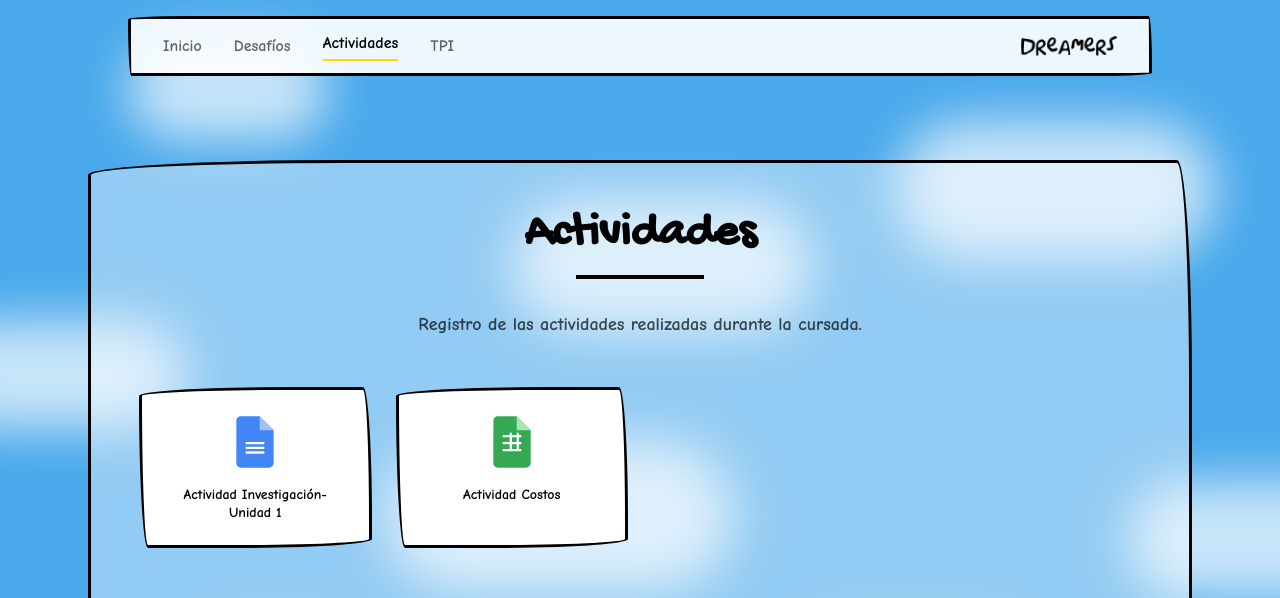
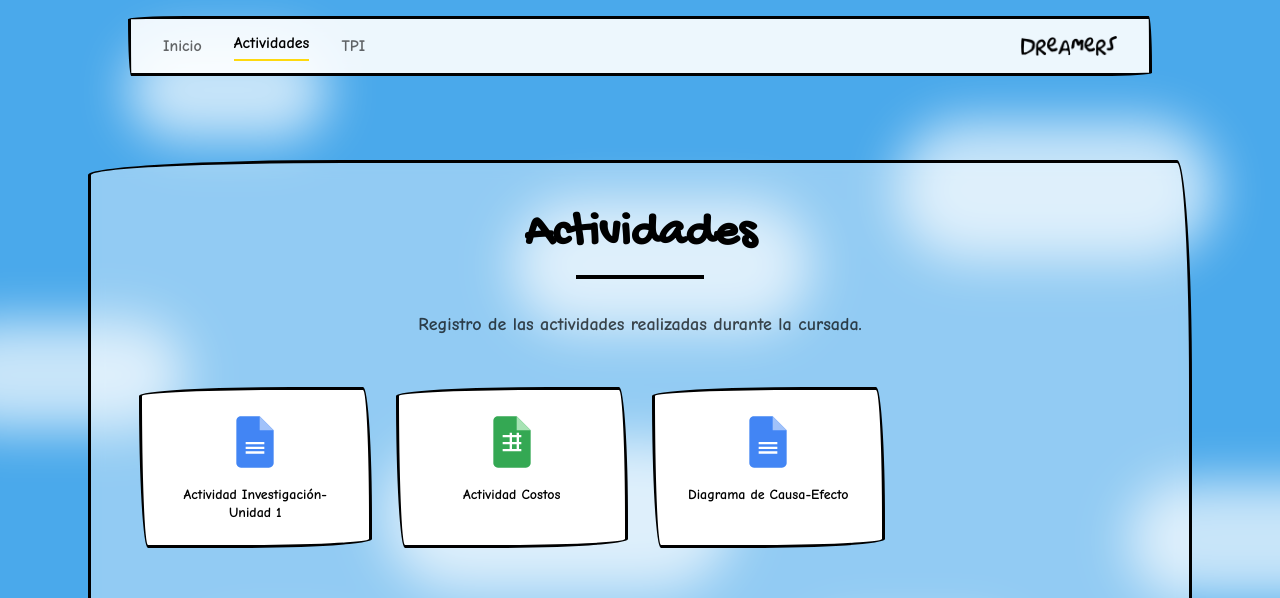
Before and after one commit to yoelmarain/Sitio-Gerencial, a React (Vite) app: page /actividades in a window 1280 px wide. Shown: the top 598 px of the page. Built offline with nearby package versions, Linux system fonts and the light colour scheme.

Commit message:
desafio 7

```diff
--- a/src/components/Navbar.jsx
+++ b/src/components/Navbar.jsx
@@ -4,10 +4,11 @@ import logoNegro from '../assets/logo-negro.png'
 
 const navItems = [
   { to: '/', label: 'Inicio' },
-  { to: '/desafios', label: 'Desafíos' },
   { to: '/actividades', label: 'Actividades' },
   { to: '/tpi', label: 'TPI' },
 ]
+
+// Arriba comente la navagcion hacia la seccion desafios
 
 export default function Navbar() {
   const [menuOpen, setMenuOpen] = useState(false)
--- a/src/data/actividades.js
+++ b/src/data/actividades.js
@@ -9,6 +9,11 @@ const actividades = [
     link: "https://docs.google.com/spreadsheets/d/1SIj3tx-IyaHAZIrTu8w69-m5AGLuwHHHZpJKQichEM8/edit?usp=sharing",
     tipo: "sheets",
   },
+  {
+    titulo: "Diagrama de Causa-Efecto",
+    link: 'https://docs.google.com/document/d/10u8nyw3T2xjuEtwlQMSaiGvgiAWcU_Low9czxh8VNn8/edit?usp=sharing',
+    tipo: "docs"
+  }
 ]
 
 export default actividades
```
